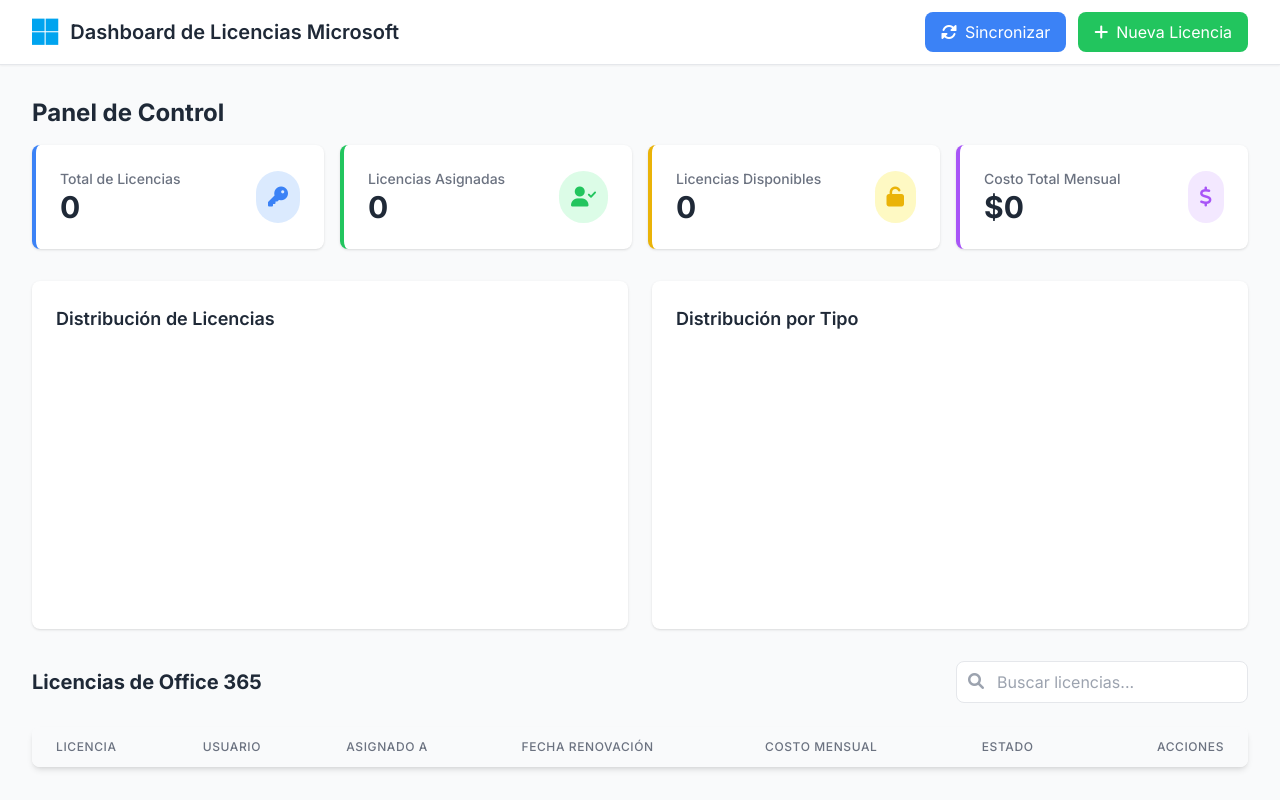
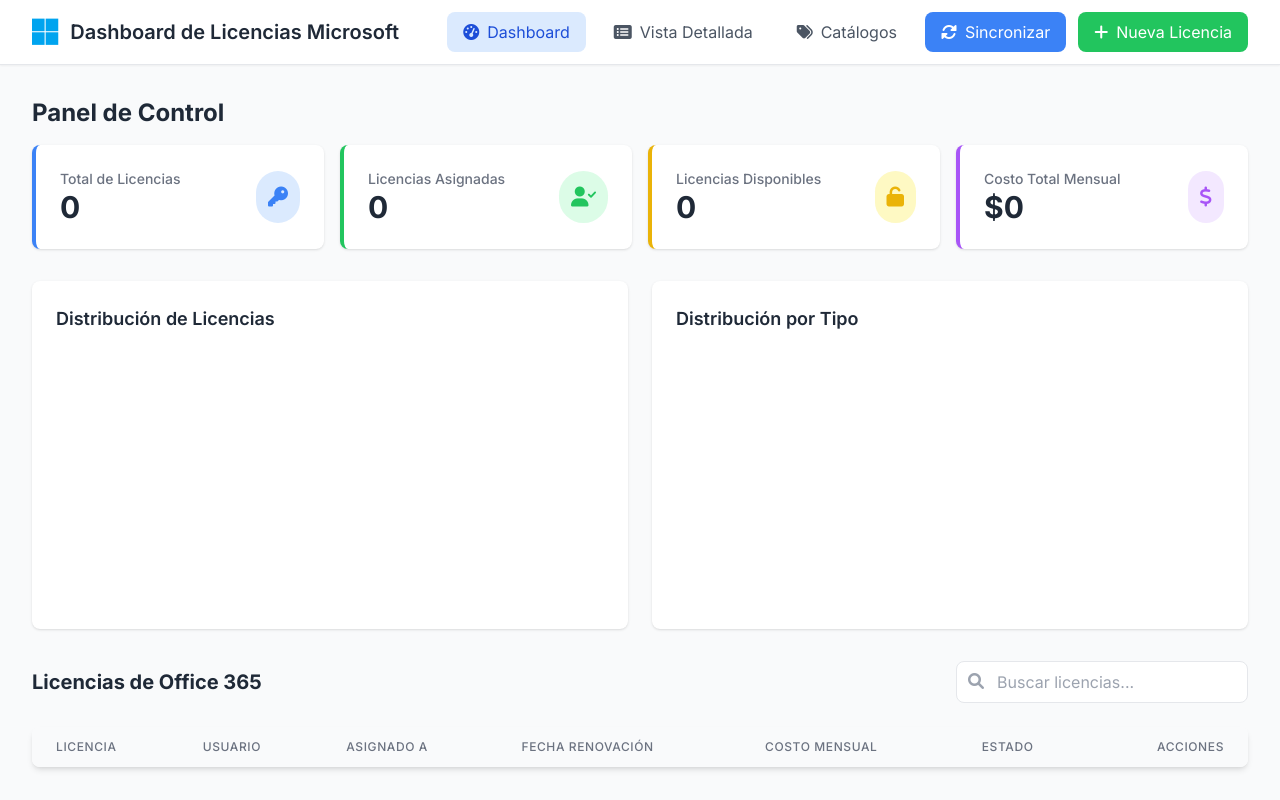
Before and after one commit to jruizogl/blackboxai-1745243924157, a plain HTML site: page index.html in a window 1280 px wide. Drawn offline with nearby package versions, Linux system fonts and the light colour scheme.

Commit message:
Add index.html 1745266967827

```diff
--- a/index.html
+++ b/index.html
@@ -41,6 +41,18 @@
                     <h1 class="text-xl font-semibold text-gray-800">Dashboard de Licencias Microsoft</h1>
                 </div>
                 <div class="flex items-center">
+                    <a href="index.html" class="flex items-center bg-blue-100 text-blue-700 px-4 py-2 rounded-lg mr-3">
+                        <i class="fas fa-tachometer-alt mr-2"></i>
+                        Dashboard
+                    </a>
+                    <a href="detailed-view.html" class="flex items-center text-gray-600 hover:text-gray-800 px-4 py-2 mr-3">
+                        <i class="fas fa-list-alt mr-2"></i>
+                        Vista Detallada
+                    </a>
+                    <a href="catalogs.html" class="flex items-center text-gray-600 hover:text-gray-800 px-4 py-2 mr-3">
+                        <i class="fas fa-tags mr-2"></i>
+                        Catálogos
+                    </a>
                     <button id="syncButton" class="flex items-center bg-blue-500 hover:bg-blue-600 text-white px-4 py-2 rounded-lg mr-3">
                         <i class="fas fa-sync-alt mr-2"></i>
                         Sincronizar
```
